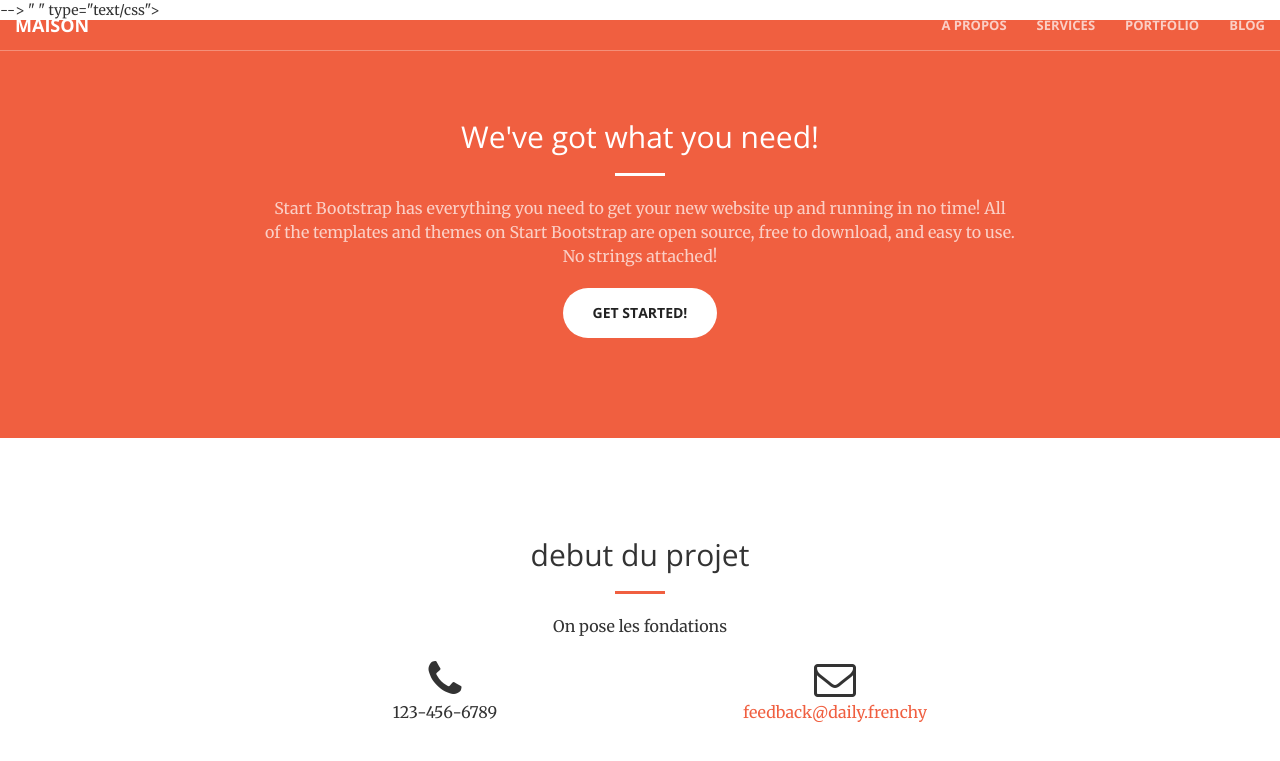
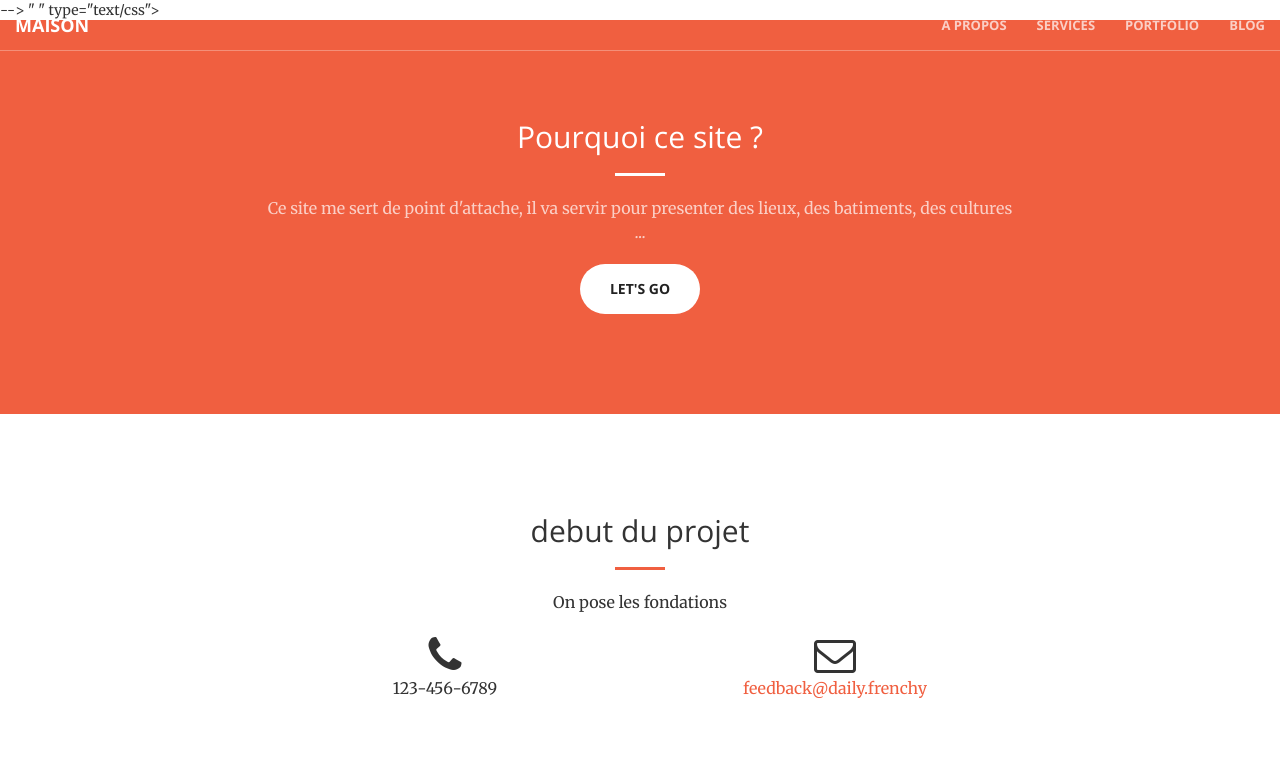
Before and after one commit to daily-frenchy/open, a Jekyll site: the page built from about.html, in a window 1280 px wide. Shown: the top 761 px of the page. Built offline with Jekyll 4.4.1, drawn with Linux system fonts in a browser that asks for light colours.

Commit message:
Update about.html

```diff
--- a/about.html
+++ b/about.html
@@ -6,10 +6,10 @@ title: A propos
 	<div class="container">
 		<div class="row">
 			<div class="col-lg-8 col-lg-offset-2 text-center">
-				<h2 class="section-heading">We've got what you need!</h2>
+				<h2 class="section-heading">Pourquoi ce site ?</h2>
 				<hr class="light">
-				<p class="text-faded">Start Bootstrap has everything you need to get your new website up and running in no time! All of the templates and themes on Start Bootstrap are open source, free to download, and easy to use. No strings attached!</p>
-				<a href="#" class="btn btn-default btn-xl">Get Started!</a>
+				<p class="text-faded">Ce site me sert de point d'attache, il va servir pour presenter des lieux, des batiments, des cultures ...</p>
+				<a href="#" class="btn btn-default btn-xl">Let's Go</a>
 			</div>
 		</div>
 	</div>
```
